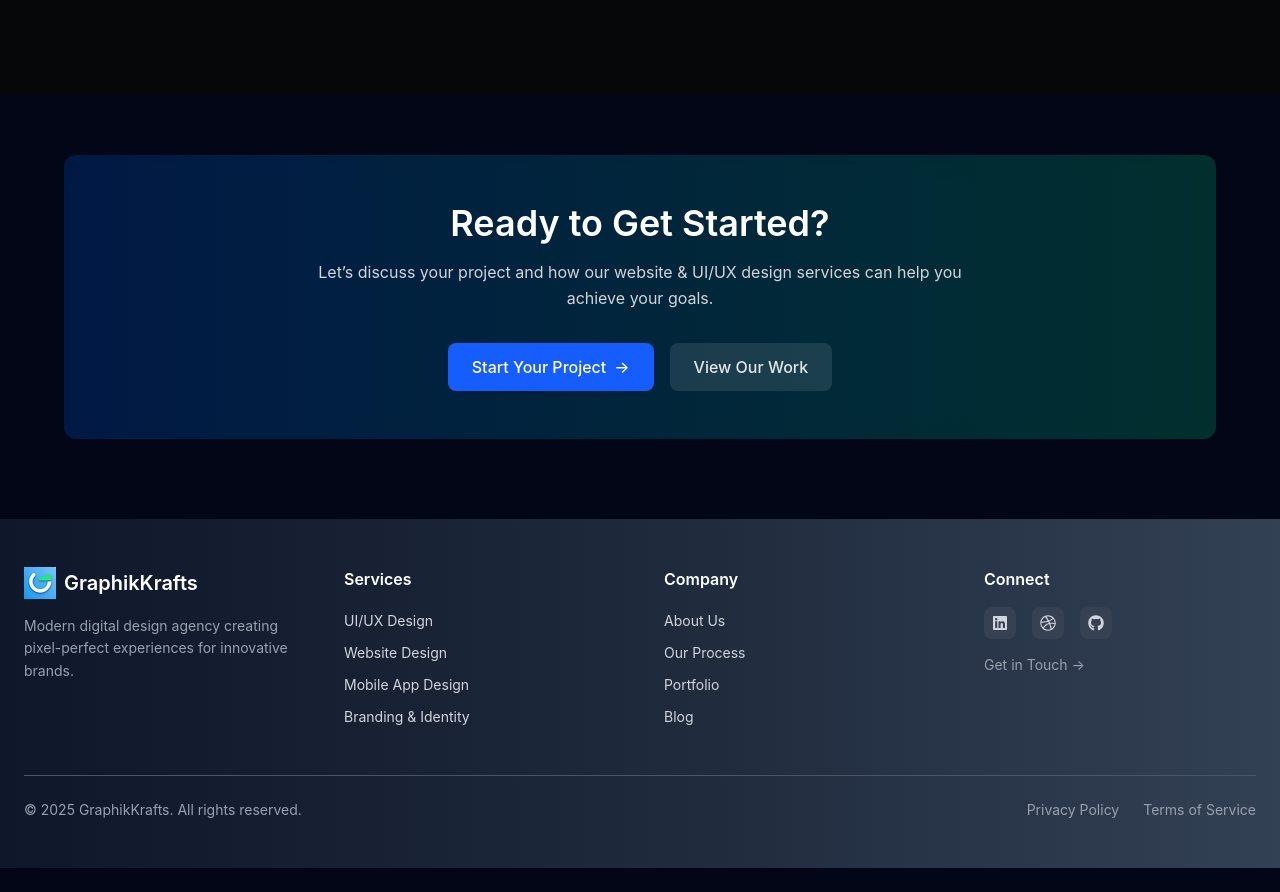
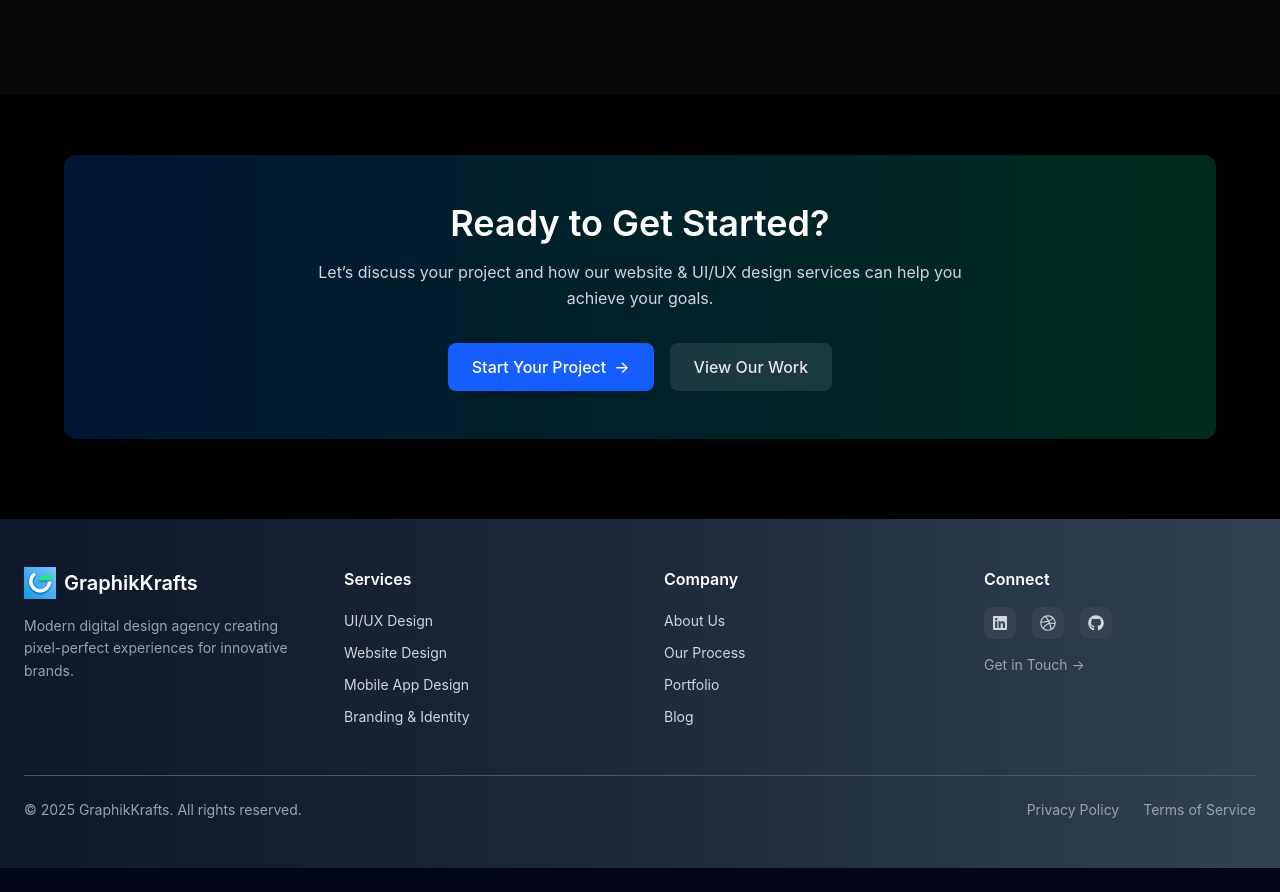
Before and after one commit to sathish6502/Digital-Market, a React (Vite) app: page /ourprocess in a window 1280 px wide. Shown: the part 4049-4941 px from the top of the page. Built offline with nearby package versions, Linux system fonts and the light colour scheme.

Commit message:
box colour change

```diff
--- a/src/Components/Ourprocess/Ready.jsx
+++ b/src/Components/Ourprocess/Ready.jsx
@@ -2,7 +2,7 @@ import React from 'react'
 
 const Readytogetstart = () => {
   return (
-    <div className="bg-[#020617] py-10 px-6 flex justify-center">
+    <div className="bg-black py-10 px-6 flex justify-center">
 
       <div className="mt-5 mb-10 w-full max-w-6xl mx-auto min-h-[260px] p-8 md:p-12 rounded-xl
       bg-gradient-to-r from-[#0066FF]/20 to-[#00D98C]/20 backdrop-blur-md
@@ -17,17 +17,14 @@ const Readytogetstart = () => {
           can help you achieve your goals.
         </p>
 
-        {/* 🔥 BUTTONS */}
         <div className="flex flex-col sm:flex-row gap-4 justify-center items-center">
 
-          {/* Primary */}
           <button className="inline-flex items-center gap-2 bg-blue-600 hover:bg-blue-700 transition px-6 py-3 rounded-lg text-white font-medium shadow-md">
             Start Your Project
             <span>→</span>
           </button>
 
-          {/* Secondary */}
-          <button className="px-6 py-3 rounded-lg text-gray-200 font-medium bg-white/10 hover:bg-white/20 transition ">
+          <button className="px-6 py-3 rounded-lg text-gray-200 font-medium bg-white/10 hover:bg-white/20 transition">
             View Our Work
           </button>
 
```
